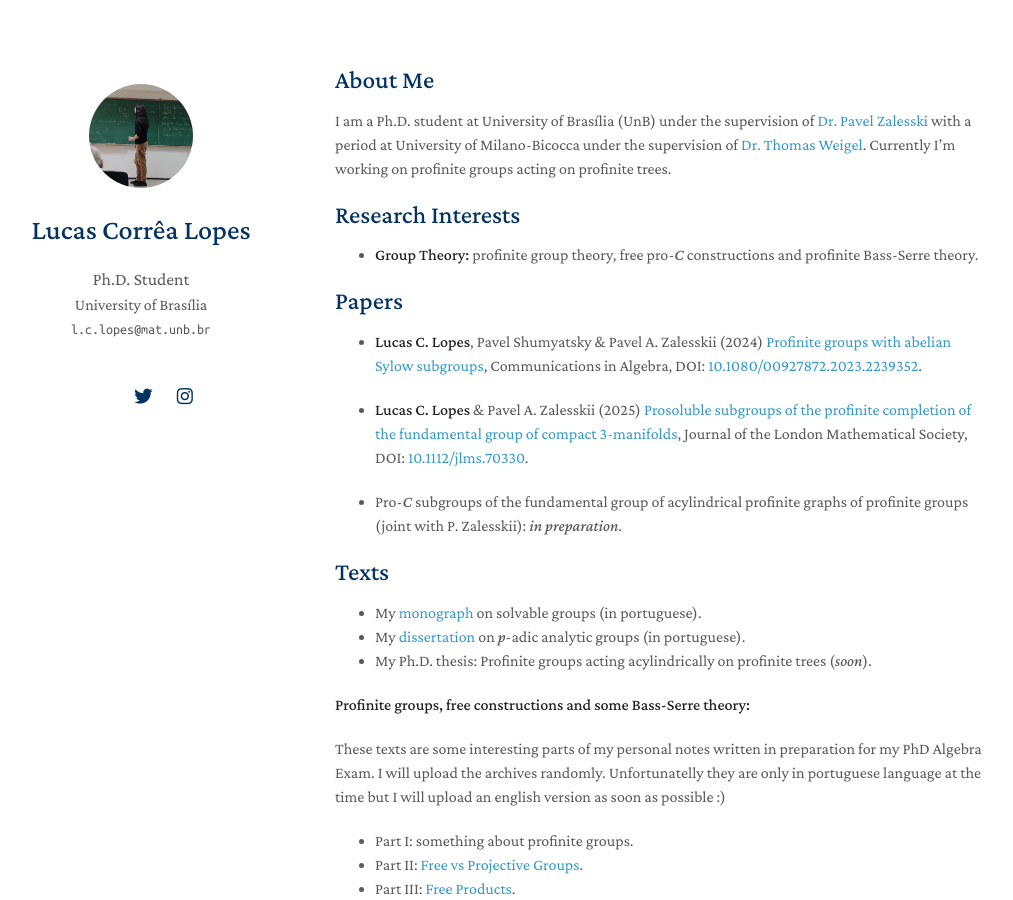
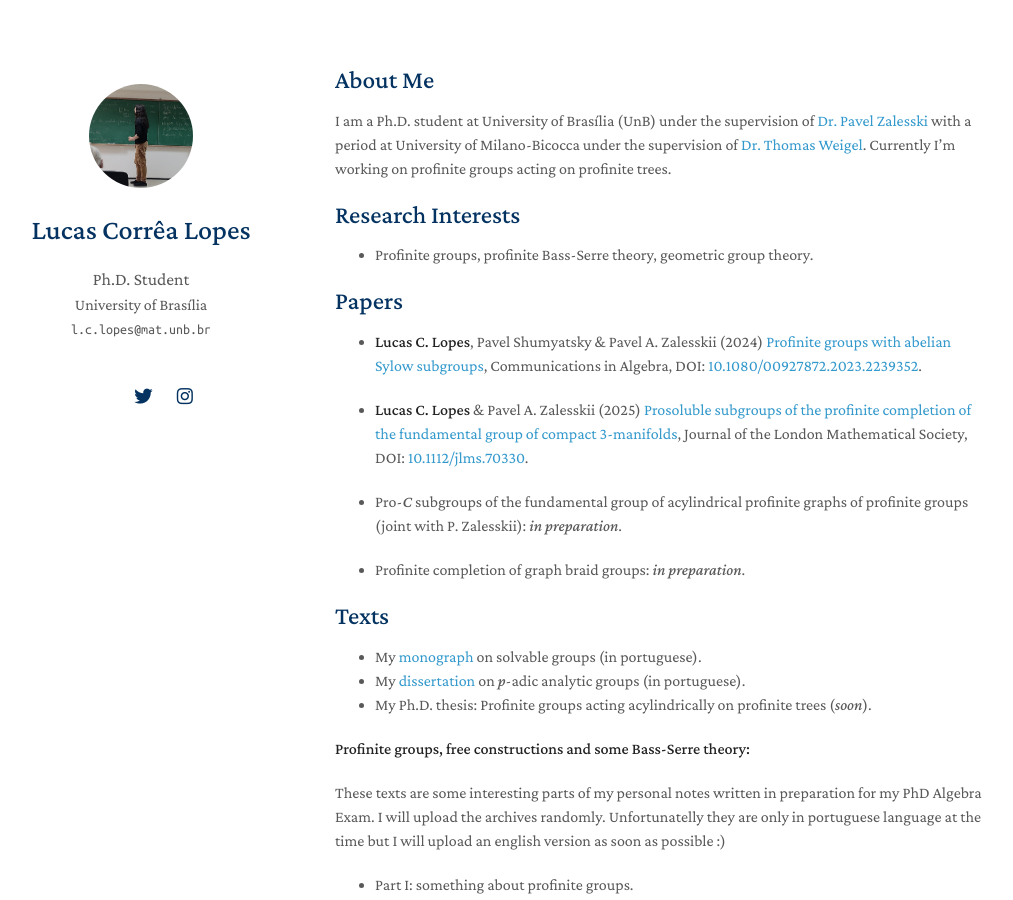
Before and after one commit to lcorrealopes/home, a Jekyll site: the page built from index.md, in a window 1280 px wide and 900 px high. Shown: the whole window, without its empty margins (135-1148 px from the left). Built offline with Jekyll 4.4.1, drawn with Linux system fonts in a browser that asks for light colours; nearby versions of some CDN libraries; a style sheet for code colours, icons or effects is not loaded; our own code applies the rules of GitHub Pages for plain Markdown files.

Commit message:
Update index.md

```diff
--- a/index.md
+++ b/index.md
@@ -8,7 +8,7 @@ I am a Ph.D. student at University of Brasília (UnB) under the supervision of <
 
 ## Research Interests
 
-- **Group Theory:** profinite group theory, free pro-*C* constructions and profinite Bass-Serre theory.
+- Profinite groups, profinite Bass-Serre theory, geometric group theory.
 
 ## Papers
 
@@ -17,6 +17,8 @@ I am a Ph.D. student at University of Brasília (UnB) under the supervision of <
 - **Lucas C. Lopes** & Pavel A. Zalesskii (2025) <a href="https://londmathsoc.onlinelibrary.wiley.com/doi/10.1112/jlms.70330">Prosoluble subgroups of the profinite completion of the fundamental group of compact 3-manifolds</a>, Journal of the London Mathematical Society, DOI: <a href="https://doi.org/10.1112/jlms.70330">10.1112/jlms.70330</a>.
 
 - Pro-*C* subgroups of the fundamental group of acylindrical profinite graphs of profinite groups (joint with P. Zalesskii): *in preparation*.
+
+- Profinite completion of graph braid groups: *in preparation*.
 
 ## Texts
 
```
